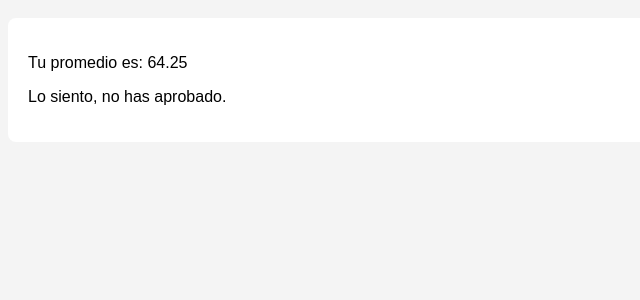
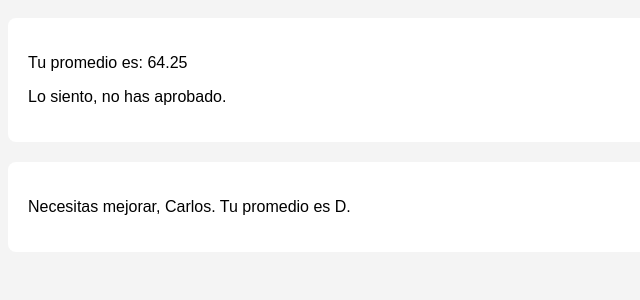
Before and after one commit to JdaniloChin/webCS, a PHP site: page /clase06.php in a window 1280 px wide. Shown: the part 248-548 px from the top of the page, without its empty margins (0-640 px from the left). Run offline with PHP 8.4, Linux system fonts and the light colour scheme.

Commit message:
commit 4

```diff
--- a/clase06.php
+++ b/clase06.php
@@ -53,6 +53,23 @@
         echo "<p>Lo siento, no has aprobado.</p>";
     }
     echo "</section>";
+
+    echo "<section>";
+    switch($promedio){
+        case $promedio >= 90:
+            echo "<p>Excelente trabajo, $nombre. Tu promedio es A.</p>";
+            break;
+        case $promedio >= 80:
+            echo "<p>Buen trabajo, $nombre. Tu promedio es B.</p>";
+            break;
+        case $promedio >= 70:
+            echo "<p>Buen esfuerzo, $nombre. Tu promedio es C.</p>";
+            break;
+        default:
+            echo "<p>Necesitas mejorar, $nombre. Tu promedio es D.</p>";
+            break;
+    }
+    echo "</section>";
     ?>
 </body>
 </html>
```
